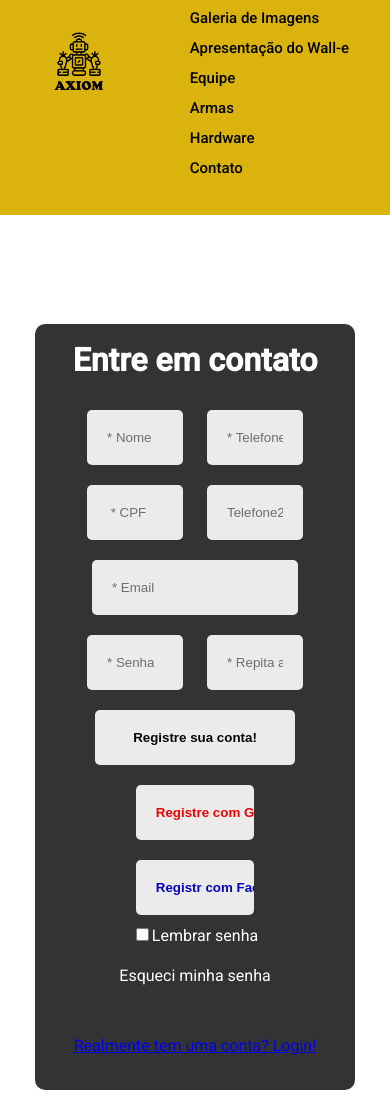
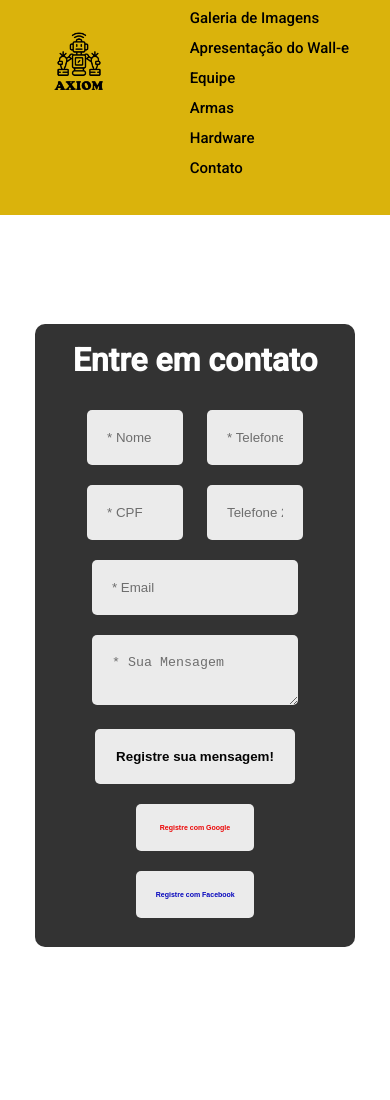
Before and after one commit to juangpu/CodAulasWEB-FIAP, a plain HTML site: page Sprint3 - Robocup/contato.html in a window 390 px wide. After the commit the page ends 982 px from the top, so only its background shows below. Drawn offline with nearby package versions, Linux system fonts and the light colour scheme.

Commit message:
Criando a pagina de Contato

```diff
--- a/Sprint3 - Robocup/contato.html
+++ b/Sprint3 - Robocup/contato.html
@@ -43,49 +43,34 @@
                         <br>
                         <div class="formCadastro1">
                             <h1 class="h1Cadastro">Entre em contato</h1>
-                            <form method="POST" action="/login/cadastro" class="formCadastro">
+                            <form method="POST" class="formCadastro">
+
                                 <label for="user_descricao"></label>
-                                <input class="Cadasto" id="user_descricao" name="user_descricao" type="text" placeholder="* Nome"
-                                    required>
+                                <input class="Cadasto" id="user_descricao" name="user_descricao" type="text" placeholder="* Nome" required>
 
                                 <label for="user_telefone"></label>
-                                <input class="Cadasto" id="user_telefone" name="user_telefone" type="tel" placeholder="* Telefone"
-                                    required><br>
+                                <input class="Cadasto" id="user_telefone" name="user_telefone" type="tel" placeholder="* Telefone" required><br>
 
                                 <label for="user_cpf"></label>
-                                <input class="Cadasto" id="user_cpf" name="user_cpf" type="text" placeholder=" * CPF" required>
+                                <input class="Cadasto" id="user_cpf" name="user_cpf" type="text" placeholder="* CPF" required>
 
                                 <label for="user_telefone2"></label>
-                                <input class="Cadasto" id="user_telefone2" name="user_telefone2" type="tel" placeholder="Telefone2"><br>
+                                <input class="Cadasto" id="user_telefone2" name="user_telefone2" type="tel" placeholder="Telefone 2"><br>
 
                                 <label for="user_email"></label>
                                 <input class="Email" id="user_email" name="user_email" type="email" placeholder="* Email" required><br>
 
-                                <label for="user_senha"></label>
-                                <input class="Cadasto" id="user_senha" name="user_senha" type="password" placeholder="* Senha" required>
+                                <label for="user_mensagem"></label>
+                                <textarea class="Email" id="user_mensagem" name="user_mensagem" placeholder="* Sua Mensagem" required></textarea>
 
-                                <label for = "user_senha_confirm"> </label>
-                                <input class = "Cadasto" id = "user_senha_confirm" name = "user_senha_confirm" type = "password" placeholder = "* Repita a senha" necessária> <br >
-
-                                <input class="CadastoSubmit" id="Register" type="submit" value="Registre sua conta!"><br>
+                                <input class="CadastoSubmit" id="Register" type="submit" value="Registre sua mensagem!"><br>
 
                                 <input class="Cadasto" id="Google" type="submit" value="Registre com Google"><br>
 
-                                <input class="Cadasto" id="Facebook" type="submit" value="Registr com Facebook"><br>
-                                <label class="smallText"><input type="checkbox">Lembrar senha</label>
+                                <input class="Cadasto" id="Facebook" type="submit" value="Registre com Facebook"><br>
 
-                                <a class="linkCadastro" href="#">
-                                    <p class="Forgot">Esqueci minha senha</p><br>
-                                </a>
-
-                                <a class="linkCadastro" href="#">
-                                    <a href="/login">
-                                        <p class="Login">Realmente tem uma conta? Login!</p>
-                                    </a>
-                                </a>
                                 <br>
                             </form>
-                            <script src="https://unpkg.com/sweetalert/dist/sweetalert.min.js"></script>
                         </div>
                     </div>
 
@@ -97,6 +82,9 @@
             <div class="right"> </div>
         </div>
 
+        <script src = " https://unpkg.com/sweetalert/dist/sweetalert.min.js " > </script>
+        <script src="./js/contato.js"></script>
+
     </div>
 
 
--- a/Sprint3 - Robocup/css/style.css
+++ b/Sprint3 - Robocup/css/style.css
@@ -59,7 +59,7 @@ header{
 }
 
 .item_header:hover {
-    color: #878787;
+    color: #333;
 }
 
 
@@ -106,16 +106,9 @@ section > h4 {
 
 /* CONTATO */
 
-.paginaCadastro{
-    background-color: white;
-}
-
-
 .formCadastro1{
     background-color: #333;
-    /* width: 73%;  */
     border-radius: 10px;
-    /* height: 800px; */
 }
 
 .h1Cadastro{
@@ -123,11 +116,12 @@ section > h4 {
     padding-top: 17px;
     color: white;
 }
+
 .formCadastro{
     text-align: center;
     box-sizing: border-box;
+}
 
-}
 .Cadasto{
     padding: 20px;
     border: none;
@@ -180,35 +174,7 @@ section > h4 {
     font-weight: bold;
 }
 
-.smallText{
-    color: white;
-}
-
-.Forgot{
-    padding-top: 5px;
-    color: white;
-
-}
-
-.smallText:hover{
-    color: orange;
-    text-decoration: none;
-}
-.Forgot:hover{
-    color: orange;
-    text-decoration: none;
-
-}
-.Login:hover{
-    color: orange;
-    text-decoration: none;
-}
-.linkCadastro{
-    text-decoration: none;
-    color:white
-}
-
-
+/* RESPONSIVIDADE */
 
 @media (max-width: 1200px) {
     .right {
@@ -269,3 +235,12 @@ section > h4 {
         font-size: 15px;
     }
 } */
+
+@media (max-width: 600px) {
+    #Google {
+        font-size: 7px;
+    }
+    #Facebook {
+        font-size: 7px;
+    }
+}
--- /dev/null
+++ b/Sprint3 - Robocup/js/contato.js
@@ -0,0 +1,5 @@
+const registro = document.getElementById('Register');
+
+registro.onclick = function () {
+    swal ("Obrigado!", "Mensagem enviada.", "success")
+};
```
